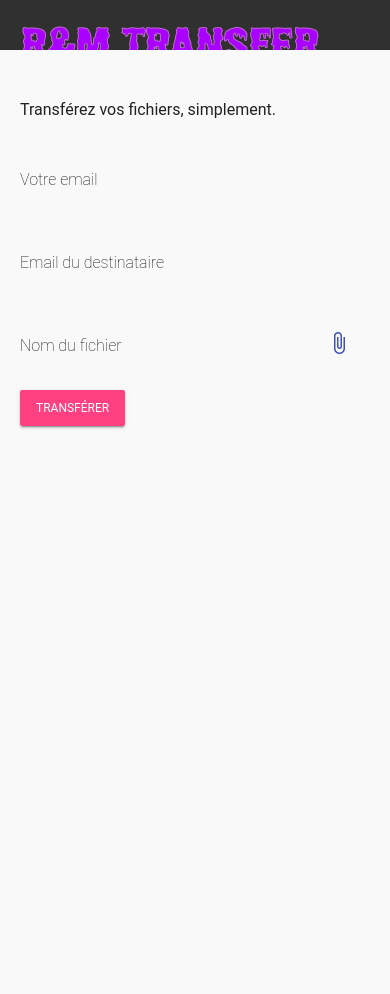
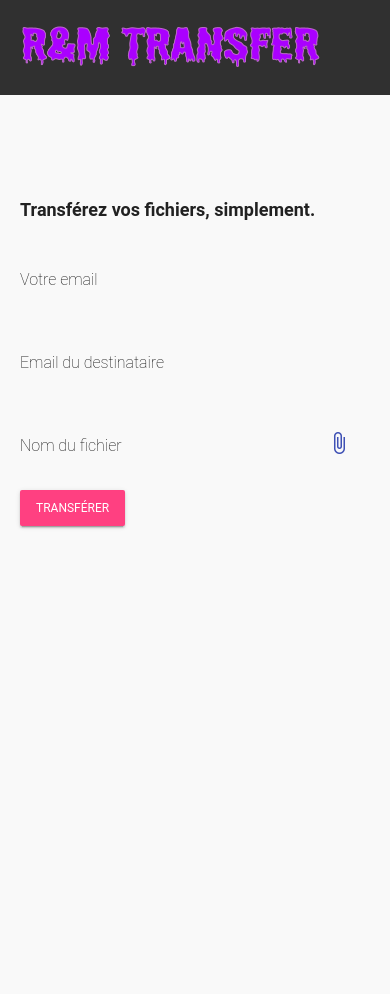
Before and after one commit to kvnbrnrd/WeTransfer, a PHP site: the page made by index.php in a window 390 px wide; the page is wider, and only the part inside the window is pictured. Before the commit the page ends 429 px from the top of that part, so only its background shows below. Run offline with PHP 8.4, Linux system fonts and the light colour scheme.

Commit message:
header et résultat responsive

```diff
--- a/Assets/CSS/main.css
+++ b/Assets/CSS/main.css
@@ -198,7 +198,6 @@ html {
       .container {
         width: 100%;
         height: 100vh;
-        margin: 0 auto;
         position: relative;
         box-shadow: 0px 0px;
         border-radius: 0px;
@@ -233,7 +232,6 @@ html {
       #contact {
         background: #F9F9F9;
         padding: 20px;
-        margin: 0 auto;
         box-shadow: 0 0 0px 0;
         border-radius:0px;
 
@@ -249,7 +247,7 @@ html {
       #contact h4 {
         margin: 5px 0 15px;
         display: block;
-        font-size: 16px;
-        font-weight: 400;
+        font-size: 18px;
+        font-weight: bold;
       }
     }
--- a/Controllers/resultatController.php
+++ b/Controllers/resultatController.php
@@ -19,7 +19,7 @@ $moveIsOk = move_uploaded_file($cheminetnomTemporaire, $cheminetNomDefinitif);
 // fonction PHP déplacer fichier = move_uploaded_file(cheminEtNomTemporaire, cheminEtNomDeDestination)
 
 if($moveIsOk){
-  $message = "Le fichier est disponible pour téléchargement à l'adresse suivante : ";//.$cheminetNomDefinitif
+  $message = "Le fichier est disponible pour téléchargement<br> à l'adresse suivante : ";//.$cheminetNomDefinitif
 }
 else{
   $message = "Suite à une erreur, le fichier n'a pas pu être transféré.";
--- a/Views/resultatView.php
+++ b/Views/resultatView.php
@@ -14,6 +14,12 @@
 
 </head>
 <body>
+
+    <header>
+        <nav class="navbar navbar-expand justify-content-md-center">
+        <img class="logoH" id="logoH" src="Assets/images/logo.png">
+        </nav>
+    </header>
 
     <div class="container">
         <div id="contact" >
```
